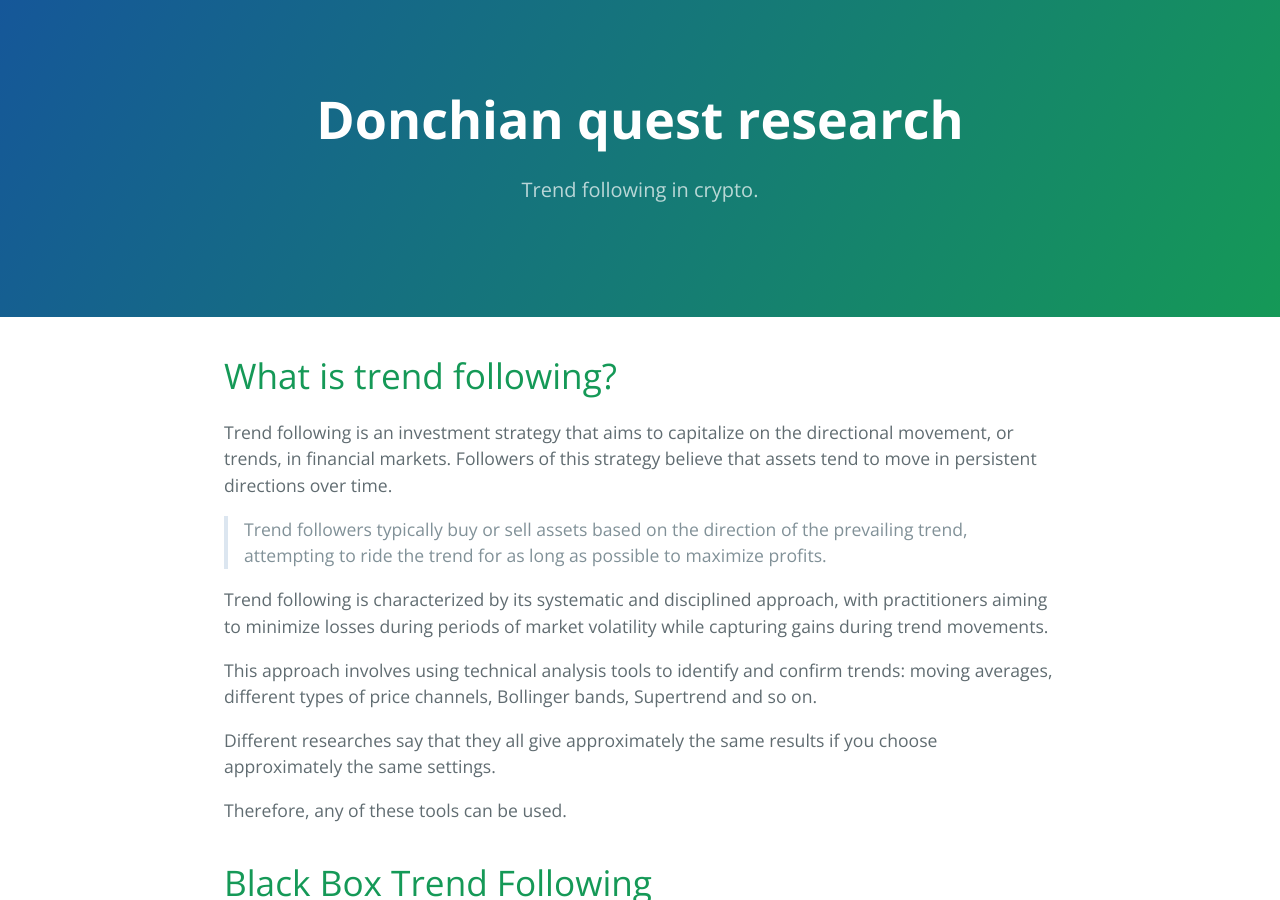
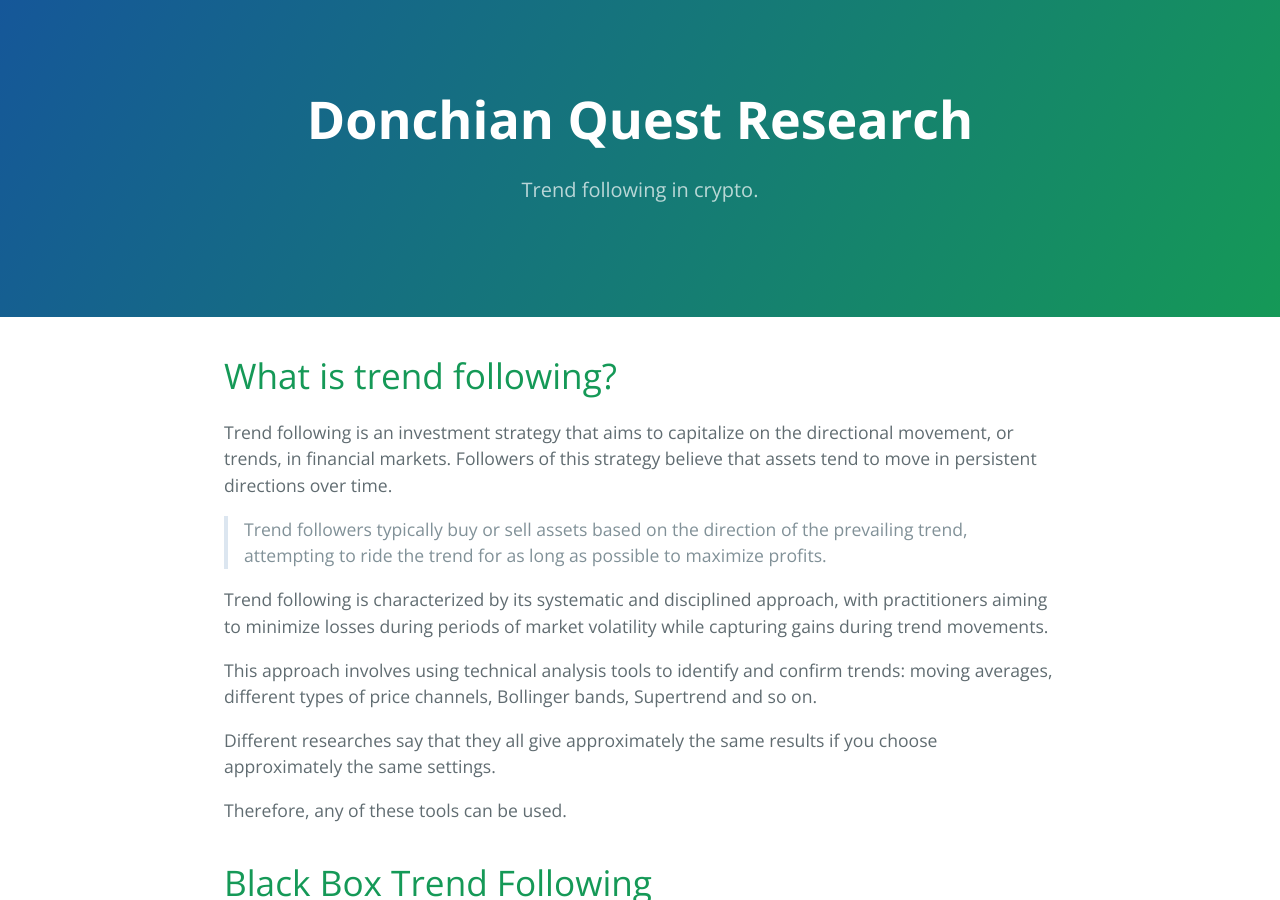
Before and after one commit to sergeyen7/sergeyen7.github.io, a Jekyll site: the page built from index.md, in a window 1280 px wide and 900 px high. Built offline with Jekyll 4.4.1, drawn with Linux system fonts in a browser that asks for light colours.

```diff
--- a/index.md
+++ b/index.md
@@ -1,6 +1,6 @@
 ---
 layout: default
-title: Donchian quest research
+title: Donchian Quest Research
 description: Trend following in crypto.
 ---
 
```
